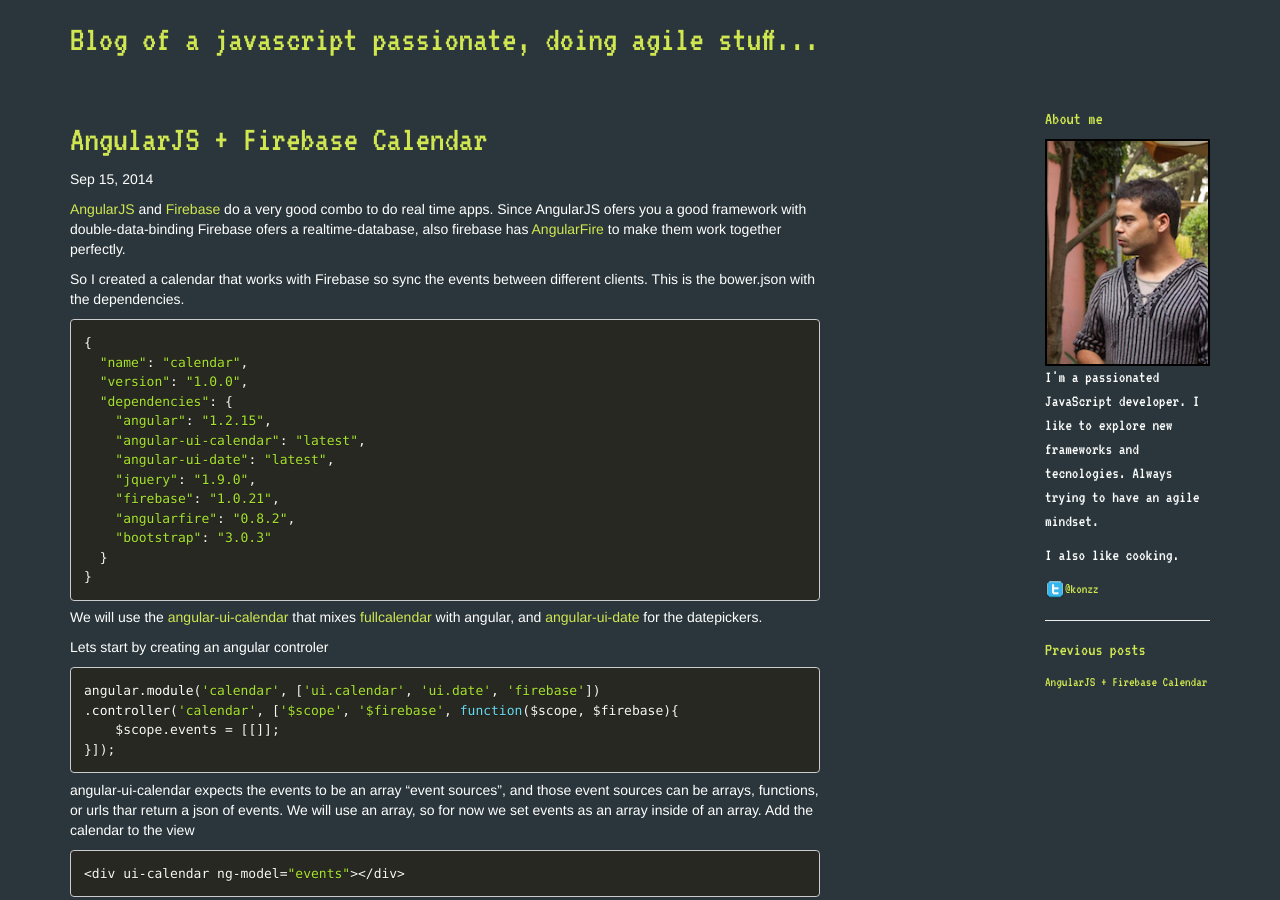
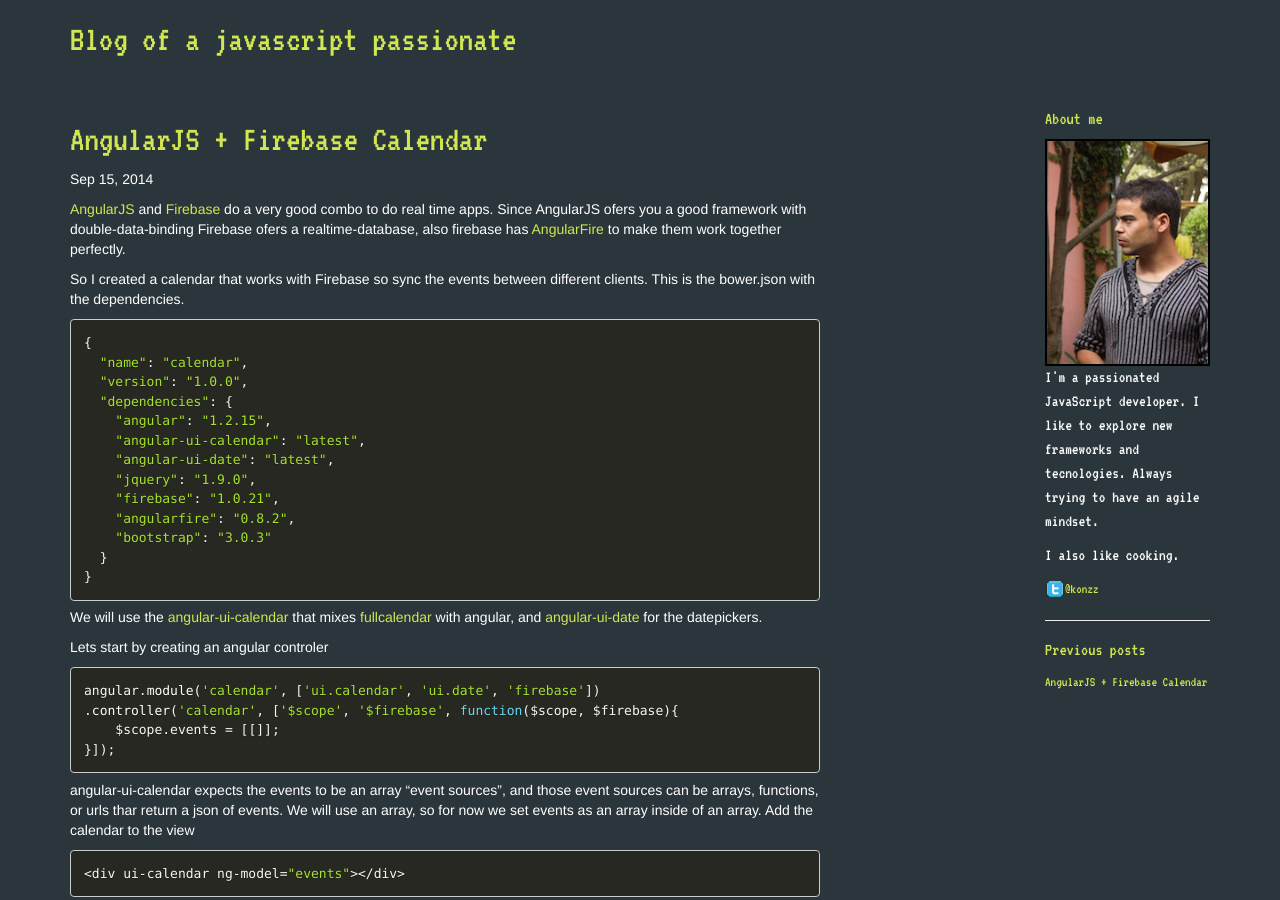
Before and after one commit to konzz/konzz.github.io, a Jekyll site: the page built from index.html, in a window 1280 px wide and 900 px high. Built offline with Jekyll 4.4.1, drawn with Linux system fonts in a browser that asks for light colours; Markdown is read by kramdown in place of the engine named in the settings.

Commit message:
modified site header

```diff
--- a/_includes/header.html
+++ b/_includes/header.html
@@ -1 +1 @@
-<header id="header"><h1><a href="{{site.url}}">Blog of a javascript passionate, doing agile stuff...</a></h1></header>
+<header id="header"><h1><a href="{{site.url}}">Blog of a javascript passionate</a></h1></header>
```
